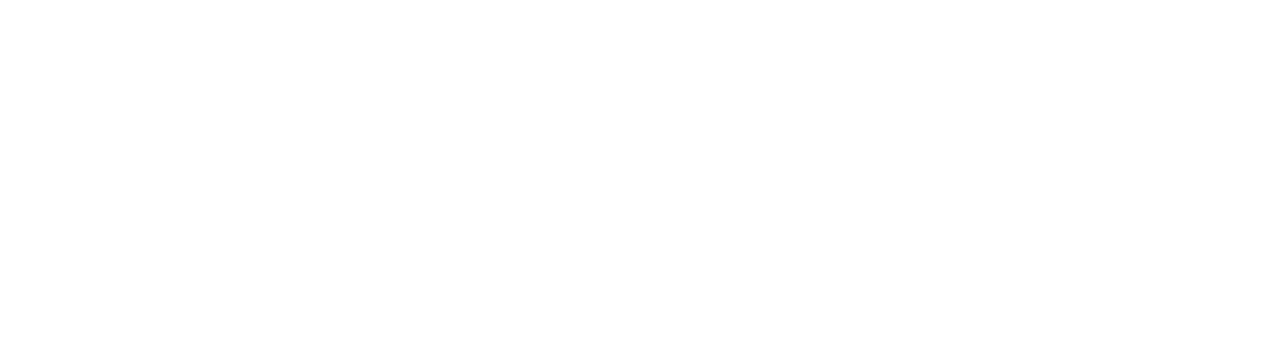
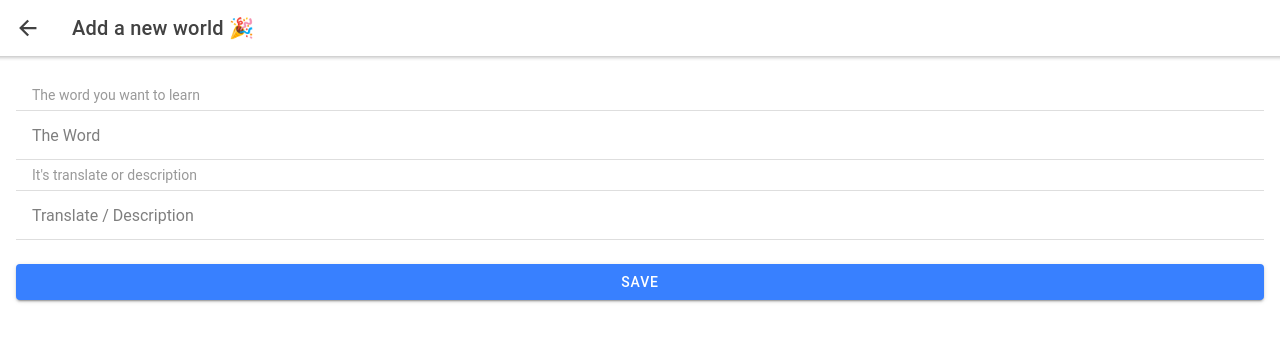
Before and after one commit to mohajerimasoud/flash-card, a React (Create React App) app: page /add-word in a window 1280 px wide. Shown: the top 342 px of the page. Built offline with nearby package versions, Linux system fonts and the light colour scheme.

Commit message:
add new word ui

```diff
--- a/src/App.tsx
+++ b/src/App.tsx
@@ -1,27 +1,28 @@
-import { Redirect, Route } from 'react-router-dom';
-import { IonApp, IonRouterOutlet, setupIonicReact } from '@ionic/react';
-import { IonReactRouter } from '@ionic/react-router';
-import Home from './pages/Home/Home';
+import { Redirect, Route } from "react-router-dom";
+import { IonApp, IonRouterOutlet, setupIonicReact } from "@ionic/react";
+import { IonReactRouter } from "@ionic/react-router";
+import Home from "./pages/Home/Home";
 
 /* Core CSS required for Ionic components to work properly */
-import '@ionic/react/css/core.css';
+import "@ionic/react/css/core.css";
 
 /* Basic CSS for apps built with Ionic */
-import '@ionic/react/css/normalize.css';
-import '@ionic/react/css/structure.css';
-import '@ionic/react/css/typography.css';
+import "@ionic/react/css/normalize.css";
+import "@ionic/react/css/structure.css";
+import "@ionic/react/css/typography.css";
 
 /* Optional CSS utils that can be commented out */
-import '@ionic/react/css/padding.css';
-import '@ionic/react/css/float-elements.css';
-import '@ionic/react/css/text-alignment.css';
-import '@ionic/react/css/text-transformation.css';
-import '@ionic/react/css/flex-utils.css';
-import '@ionic/react/css/display.css';
+import "@ionic/react/css/padding.css";
+import "@ionic/react/css/float-elements.css";
+import "@ionic/react/css/text-alignment.css";
+import "@ionic/react/css/text-transformation.css";
+import "@ionic/react/css/flex-utils.css";
+import "@ionic/react/css/display.css";
 
 /* Theme variables */
-import './theme/variables.css';
-import Login from './pages/Login/Login';
+import "./theme/variables.css";
+import Login from "./pages/Login/Login";
+import AddWord from "./pages/AddWord/AddWord";
 
 setupIonicReact();
 
@@ -31,6 +32,9 @@
       <IonRouterOutlet>
         <Route exact path="/home">
           <Home />
+        </Route>
+        <Route exact path="/add-word">
+          <AddWord />
         </Route>
         <Route exact path="/login">
           <Login />
--- a/src/firebase/config.ts
+++ b/src/firebase/config.ts
@@ -12,7 +12,7 @@
   measurementId: process.env.REACT_APP_measurementId,
 };
 
-const firebaseApp = initializeApp(firebaseConfig);
+export const firebaseApp = initializeApp(firebaseConfig);
 
 export const firebaseAuth = getAuth(firebaseApp);
 
@@ -20,26 +20,3 @@
 
 export const signinWithGoogle = () =>
   signInWithPopup(firebaseAuth, googleAuthProvider);
-
-// signInWithPopup(firebaseAuth, googleAuthProvider)
-//   .then((result) => {
-//     // This gives you a Google Access Token. You can use it to access the Google API.
-//     const credential = GoogleAuthProvider.credentialFromResult(result);
-//     const token = credential?.accessToken;
-//     // The signed-in user info.
-//     const user = result.user;
-
-//     console.log("auh result", result, credential);
-//     // ...
-//   })
-//   .catch((error) => {
-//     console.log("google login error");
-//     // Handle Errors here.
-//     const errorCode = error.code;
-//     const errorMessage = error.message;
-//     // The email of the user's account used.
-//     const email = error.customData.email;
-//     // The AuthCredential type that was used.
-//     const credential = GoogleAuthProvider.credentialFromError(error);
-//     // ...
-//   });
--- /dev/null
+++ b/src/pages/AddWord/AddWord.tsx
@@ -0,0 +1,66 @@
+import {
+  IonBackButton,
+  IonButton,
+  IonButtons,
+  IonContent,
+  IonHeader,
+  IonInput,
+  IonItem,
+  IonItemDivider,
+  IonList,
+  IonPage,
+  IonSpinner,
+  IonTitle,
+  IonToolbar,
+} from "@ionic/react";
+import React, { useState } from "react";
+
+const AddWord = () => {
+  const [word, setWord] = useState<string>();
+  const [translate, setTraslate] = useState<string>();
+  const [loading, setLoading] = useState<boolean>(false);
+
+  const saveTheWord = () => {
+    setLoading(true);
+    console.log(word, translate);
+  };
+
+  return (
+    <IonPage>
+      <IonHeader>
+        <IonToolbar>
+          <IonTitle>Add a new world 🎉</IonTitle>
+          <IonButtons slot="start">
+            <IonBackButton defaultHref="/home" />
+          </IonButtons>
+        </IonToolbar>
+      </IonHeader>
+      <IonContent fullscreen>
+        <IonList className="ion-margin">
+          <IonItemDivider>The word you want to learn </IonItemDivider>
+          <IonItem>
+            <IonInput
+              value={word}
+              placeholder="The Word"
+              onIonChange={(e) => setWord(e.detail.value!)}
+            ></IonInput>
+          </IonItem>
+          <IonItemDivider>It's translate or description</IonItemDivider>
+          <IonItem>
+            <IonInput
+              value={translate}
+              placeholder="Translate / Description"
+              onIonChange={(e) => setTraslate(e.detail.value!)}
+              clearInput
+            ></IonInput>
+          </IonItem>
+        </IonList>
+        <IonButton onClick={saveTheWord} expand="block" className="ion-margin">
+          {loading ? <IonSpinner /> : "Save"}
+        </IonButton>
+      </IonContent>
+    </IonPage>
+  );
+};
+
+export default AddWord;
--- a/src/pages/Home/Home.tsx
+++ b/src/pages/Home/Home.tsx
@@ -1,21 +1,32 @@
-import { IonContent, IonHeader, IonPage, IonTitle, IonToolbar } from '@ionic/react';
-import './Home.css';
+import {
+  IonButton,
+  IonButtons,
+  IonContent,
+  IonHeader,
+  IonIcon,
+  IonPage,
+  IonTitle,
+  IonToolbar,
+} from "@ionic/react";
+import { addCircleSharp } from "ionicons/icons";
+import { useHistory } from "react-router";
+import "./Home.css";
 
 const Home: React.FC = () => {
+  const history = useHistory();
   return (
     <IonPage>
       <IonHeader>
         <IonToolbar>
-          <IonTitle>Blank</IonTitle>
+          <IonTitle>Home</IonTitle>
+          <IonButtons slot="end">
+            <IonButton onClick={() => history.push("/add-word")}>
+              <IonIcon icon={addCircleSharp} />
+            </IonButton>
+          </IonButtons>
         </IonToolbar>
       </IonHeader>
-      <IonContent fullscreen>
-        <IonHeader collapse="condense">
-          <IonToolbar>
-            <IonTitle size="large">Blank</IonTitle>
-          </IonToolbar>
-        </IonHeader>
-      </IonContent>
+      <IonContent fullscreen>home page</IonContent>
     </IonPage>
   );
 };
--- a/src/pages/Login/Login.tsx
+++ b/src/pages/Login/Login.tsx
@@ -10,13 +10,16 @@
 } from "@ionic/react";
 import { logoGoogle } from "ionicons/icons";
 import { signinWithGoogle } from "../../firebase/config";
-import { GoogleAuthProvider } from "firebase/auth";
+import { useHistory } from "react-router";
 
-const Login = () => {
+const Login: React.FC = () => {
+  const history = useHistory();
+
   const googleLoginHandler = async () => {
     try {
       const login = await signinWithGoogle();
       console.log("google login success", login);
+      history.push("/home");
     } catch (error) {
       console.log("google login error");
     }
```
